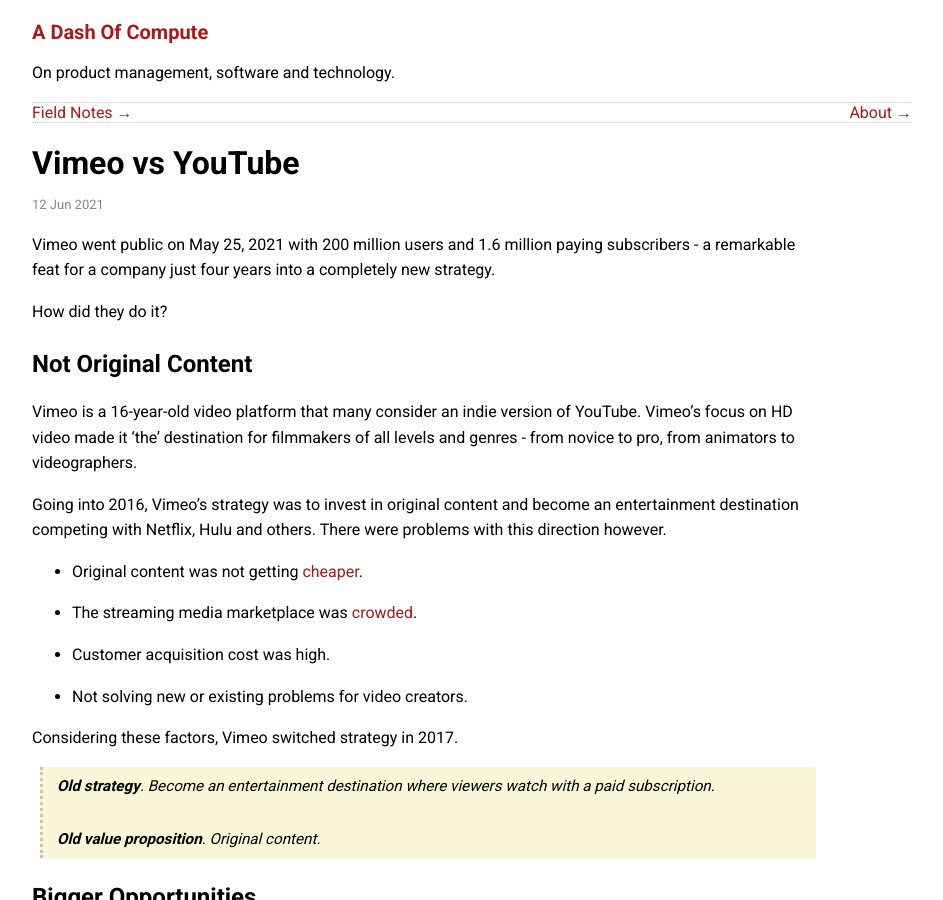
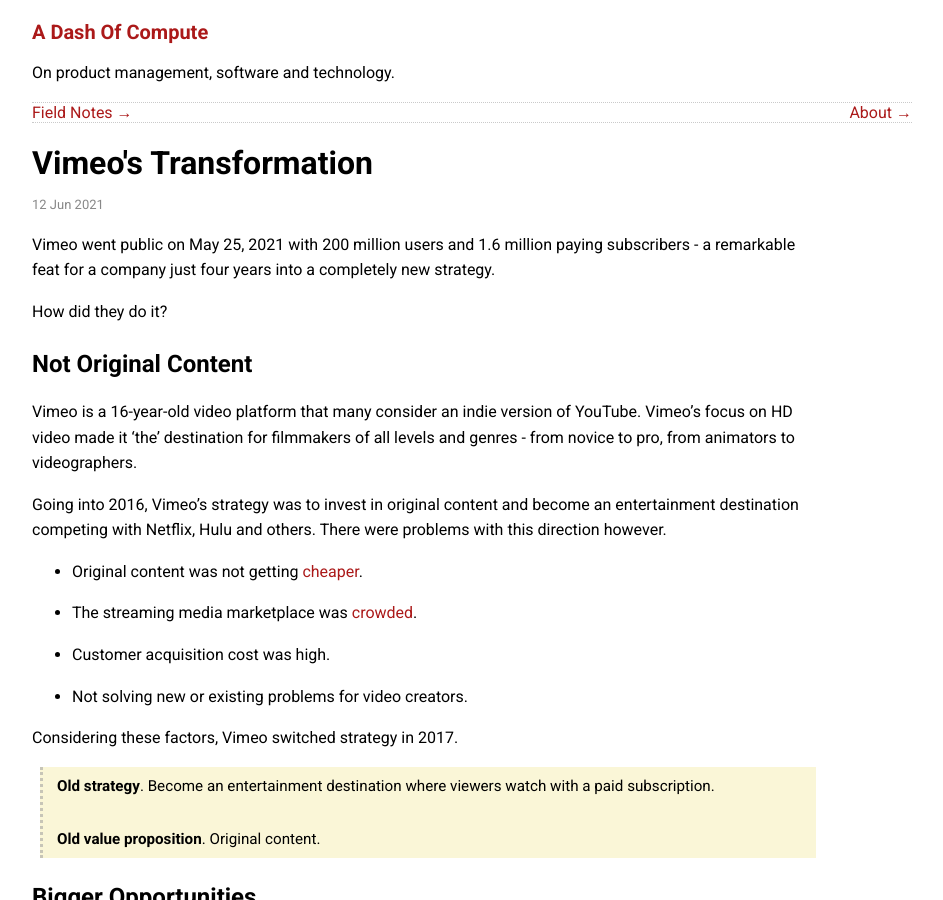
Before and after one commit to sautee/sautee.github.io, a Jekyll site: the page built from _posts/2021-06-12-vimeotransform.md, in a window 1280 px wide and 900 px high. Shown: the whole window, without its empty margins (168-1111 px from the left). Built offline with Jekyll 4.4.1, drawn with Linux system fonts in a browser that asks for light colours.

Commit message:
Update 2021-06-12-vimeotransform.md

```diff
--- a/_posts/2021-06-12-vimeotransform.md
+++ b/_posts/2021-06-12-vimeotransform.md
@@ -1,7 +1,7 @@
 ---
 layout: post
-title: "Vimeo vs YouTube"
-excerpt: "More on the merits of Vimeo’s radical transformation"
+title: "Vimeo's Transformation"
+excerpt: "On Vimeo’s pivot from a media company to a SaaS technology company"
 date: 2021-06-12
 ---
 
@@ -26,9 +26,9 @@
 
 Considering these factors, Vimeo switched strategy in 2017.
 
-> ***Old strategy**. Become an entertainment destination where viewers watch with a paid subscription.*
+> **Old strategy**. Become an entertainment destination where viewers watch with a paid subscription.
 >
-> ***Old value proposition**. Original content.*
+> **Old value proposition**. Original content.
 
 **Bigger Opportunities**
 ------------------------
@@ -65,9 +65,9 @@
 
 At the end of 2020, Vimeo had over 1.5 million paying customers generating $83.8 million in revenue in Q4 alone.
 
-> ***New strategy**. Technology company that invests in tools for video creators.*
+> **New strategy**. Technology company that invests in tools for video creators.
 >
-> ***New value proposition**. Simple tools for any professional, team, and organization to create, manage, and share high-quality videos.*
+> **New value proposition**. Simple tools for any professional, team, and organization to create, manage, and share high-quality videos.
 
 **How Did Vimeo Do It?**
 ------------------------
```
